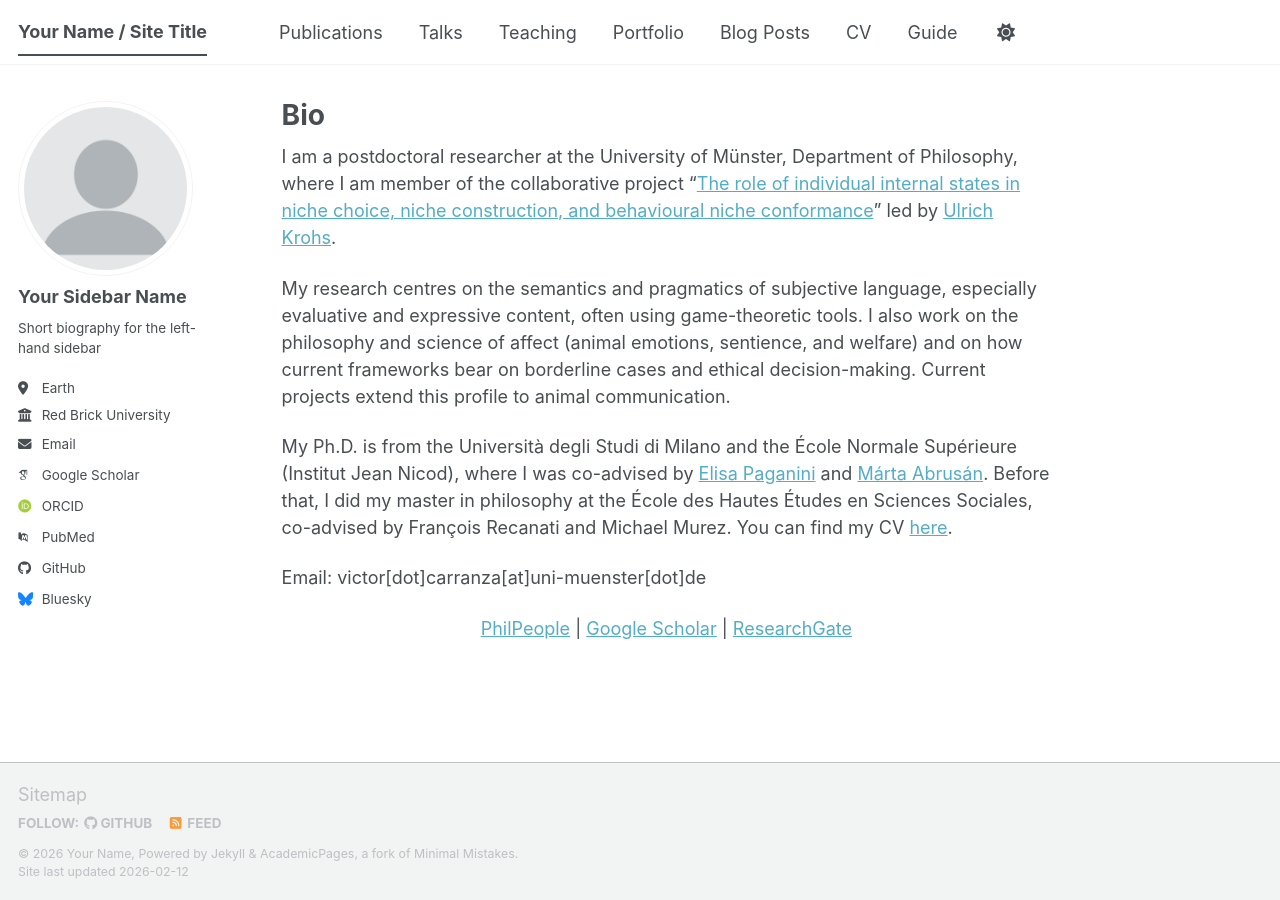
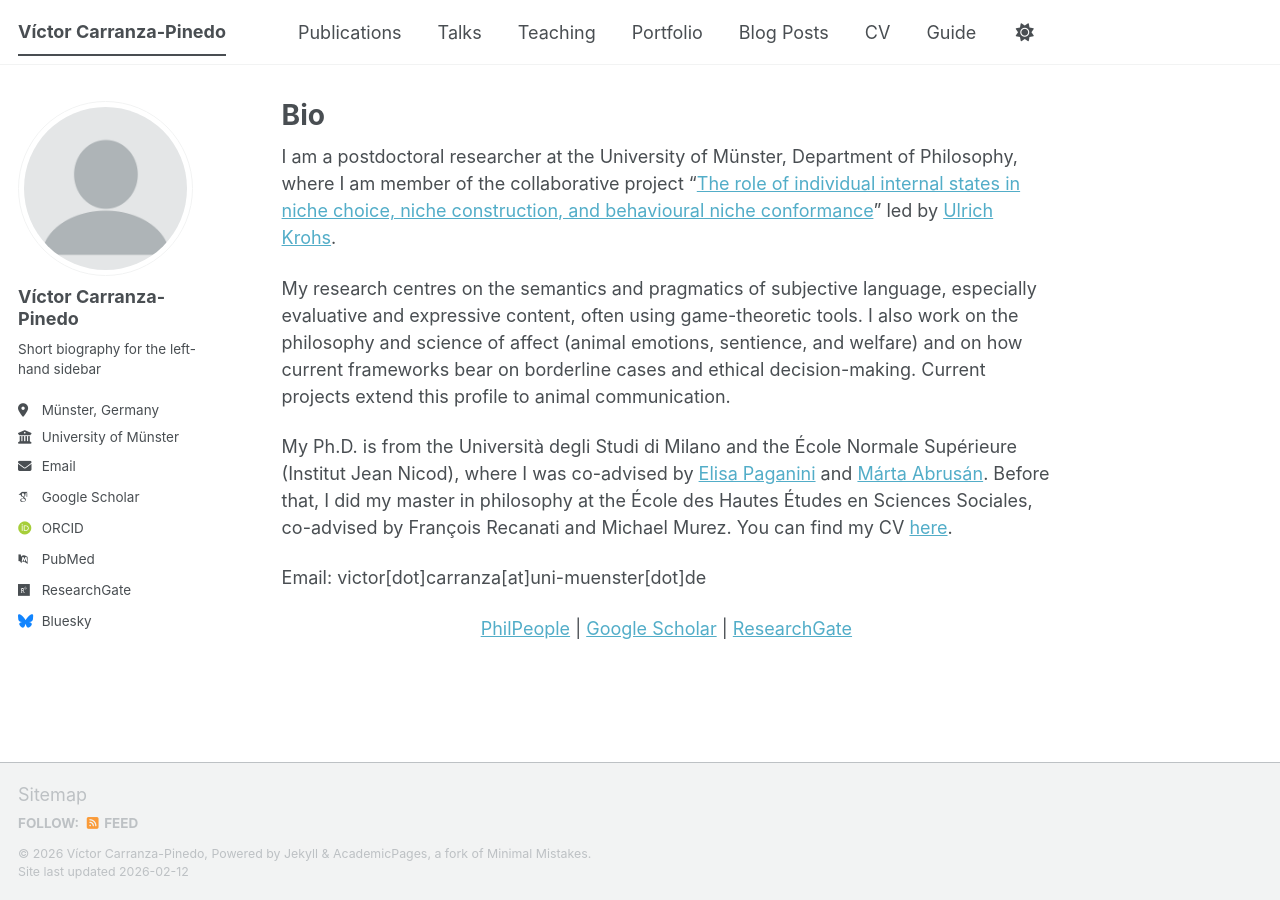
Before and after one commit to carranza-pinedo/carranza-pinedo.github.io, a Jekyll site: the page built from _pages/about.md, in a window 1280 px wide. Built offline with Jekyll 4.4.1, drawn with Linux system fonts in a browser that asks for light colours; some web fonts are replaced; a script bundle is joined from its source files by our own code; library files that are not in the unit come from our copies.

Commit message:
Update _config.yml

```diff
--- a/_config.yml
+++ b/_config.yml
@@ -9,9 +9,9 @@
 # Basic Site Settings
 locale                   : "en-US"
 site_theme               : "default" # The available themes options are "default", "air", "sunrise", "mint", "dirt" and "contrast"
-title                    : "Your Name / Site Title"
+title                    : "Víctor Carranza-Pinedo"
 title_separator          : "-"
-name                     : &name "Your Name"
+name                     : &name "Víctor Carranza-Pinedo"
 description              : &description "Your Name's academic portfolio"   # Update this with a general description of your site, this is the default if not overridden by a page
 url                      : https://carranza-pinedo.github.io # The base hostname & protocol for your site e.g. "https://[your GitHub username].github.io",
                                                            # or if you already have some other page hosted on Github then use "https://[your GitHub username].github.io/[Your Repo Name]"
@@ -24,25 +24,26 @@ repository               : "carranza-pinedo/carranza-pinedo.github.io"
 author:
   # Biographic information
   avatar           : "profile.png"
-  name             : "Your Sidebar Name"
+  name             : "Víctor Carranza-Pinedo"
   pronouns         : # example: "she/her"
   bio              : "Short biography for the left-hand sidebar"
-  location         : "Earth"
-  employer         : "Red Brick University"
+  location         : "Münster, Germany"
+  employer         : "University of Münster"
   uri              : # URL
-  email            : "none@example.org"
+  email            : "carranzapinedovictor@gmail.com"
 
   # Academic websites
   academia         : # URL
   arxiv            : # URL - Update with the correct link to your profile
-  googlescholar    : "https://scholar.google.com/citations?user=PS_CX0AAAAAJ"
+  googlescholar    : "https://scholar.google.com/citations?user=thxJEMgAAAAJ&hl=es"
+  philpeople       : "https://philpeople.org/profiles/victor-carranza-pinedo"
   inspire-hep      : # URL
   impactstory      : # URL
-  orcid            : "https://orcid.org/yourorcidurl"
+  orcid            : "https://orcid.org/0000-0003-3253-4587"
   semantic         : # URL
   ssrn             : # URL
   pubmed           : "https://www.ncbi.nlm.nih.gov/pubmed/?term=john+snow"
-  researchgate     : # URL
+  researchgate     : "https://www.researchgate.net/profile/Victor-Carranza-Pinedo"
   scopus           : # URL
   zotero           : # URL
 
@@ -51,7 +52,7 @@ author:
   bitbucket        : # Username - Update with your username on the site
   codepen          : # Username
   dribbble         : # Username
-  github           : "academicpages"
+  github           : #
   kaggle           : # Username
   stackoverflow    : # User number or user number and name (i.e., use "1" or "1/jeff-atwood")
 
```
